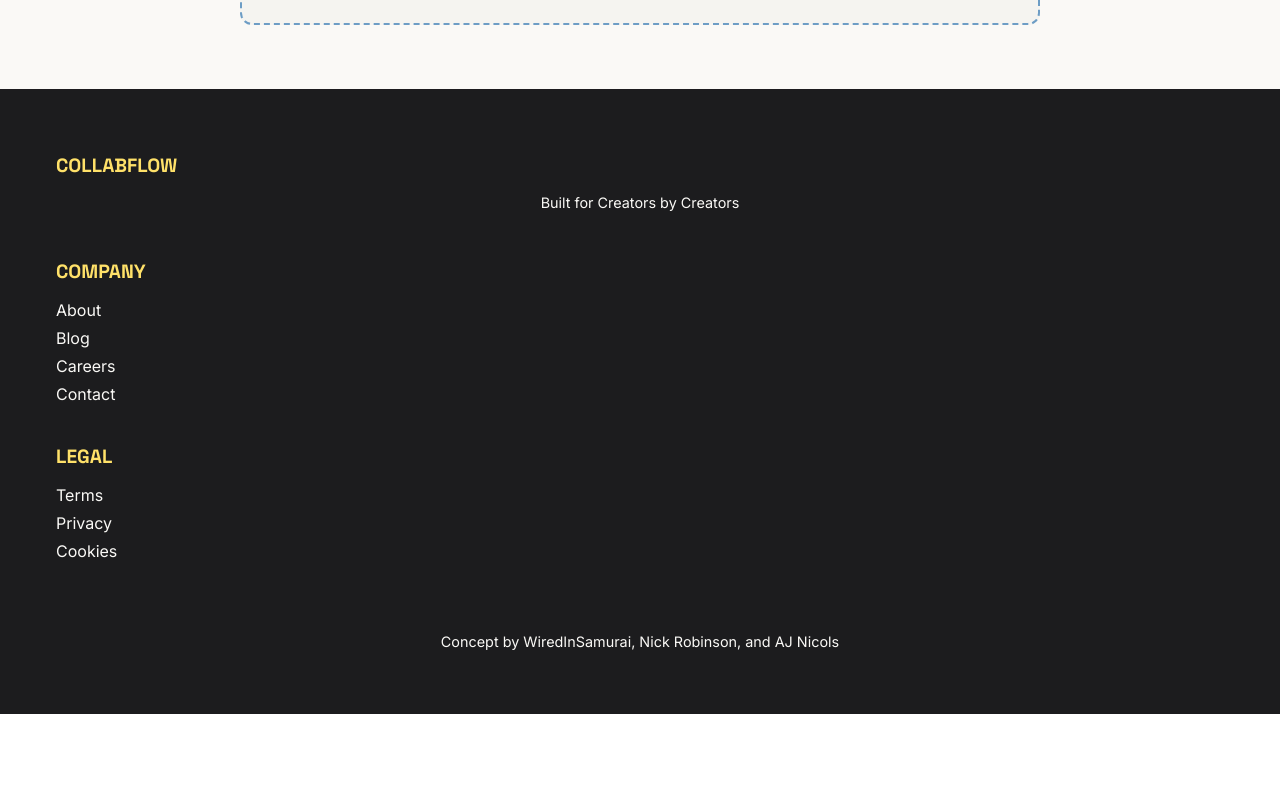
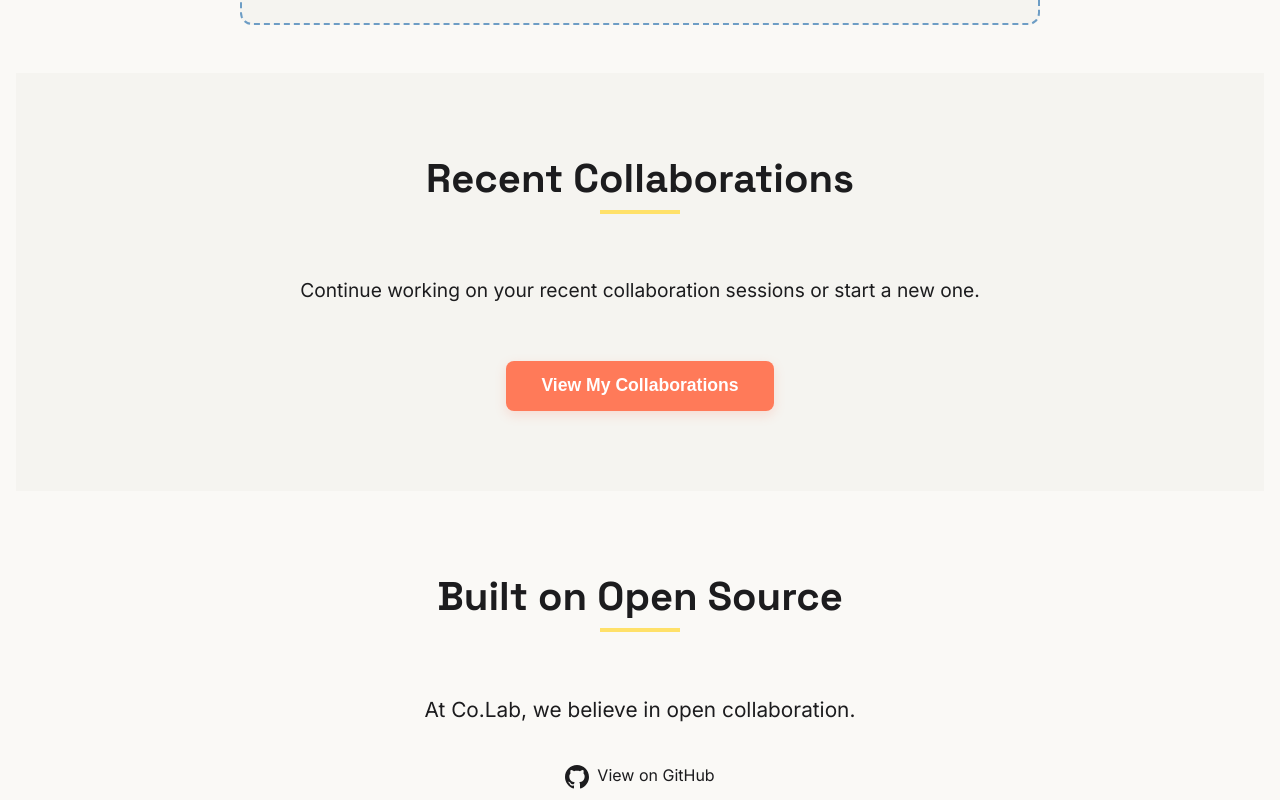
Before and after one commit to buidl-renaissance/co.lab, a Next.js app: page / in a window 1280 px wide. Shown: the part 1780-2580 px from the top of the page. Before the commit the page ends 2494 px from the top, so only its background shows below. Built offline with nearby package versions, Linux system fonts and the light colour scheme.

Commit message:
view your collabs, fixes to info

```diff
--- a/src/components/Layout.tsx
+++ b/src/components/Layout.tsx
@@ -70,7 +70,6 @@ const SectionTitle = styled.h2<{size?: Size}>`
     }
   }
 `;
-
 const Footer = styled.footer`
   width: 100%;
   padding: 2rem 1rem;
@@ -88,6 +87,7 @@ const Footer = styled.footer`
     font-size: 0.9rem;
     margin: 1rem 0;
     text-align: center;
+    @media (min-width: 768px) {
   }
 `;
 
@@ -99,11 +99,11 @@ const FooterContent = styled.div`
   margin-bottom: 1.5rem;
 
   @media (min-width: 768px) {
+    align-items: self-start;
     flex-direction: row;
-    justify-content: space-between;
-    flex-wrap: wrap;
+    justify-content: space-around;
     max-width: 1200px;
-    margin-bottom: 2rem;
+    margin: 0 auto 2rem;
   }
 `;
 
@@ -113,8 +113,10 @@ const FooterColumn = styled.div`
   text-align: center;
 
   @media (min-width: 768px) {
-    min-width: 200px;
-    margin: 1rem;
+    width: auto;
+    flex: 1;
+    max-width: 250px;
+    margin: 0 1.5rem;
     text-align: left;
   }
 
--- a/src/pages/index.tsx
+++ b/src/pages/index.tsx
@@ -335,12 +335,48 @@ const CollabFlowHome: React.FC = () => {
           </SelectTemplatePrompt>
         )}
 
+        <Section id="recent-collaborations" style={{ backgroundColor: "#f5f4f0" }}>
+          <SectionTitle>Recent Collaborations</SectionTitle>
+          <Description style={{ textAlign: "center", fontSize: "1.2rem" }}>
+            Continue working on your recent collaboration sessions or start a
+            new one.
+          </Description>
+          <CTAContainer>
+            <PrimaryButton onClick={() => router.push("/collabs")}>
+              View My Collaborations
+            </PrimaryButton>
+          </CTAContainer>
+        </Section>
+
+        <Section>
+          <SectionTitle>Built on Open Source</SectionTitle>
+          <Description>
+            At Co.Lab, we believe in open collaboration.
+          </Description>
+          <a
+            href="https://github.com/buidl-renaissance/co.lab"
+            target="_blank"
+            rel="noopener noreferrer"
+          >
+            <svg
+              xmlns="http://www.w3.org/2000/svg"
+              width="24"
+              height="24"
+              viewBox="0 0 24 24"
+              fill="currentColor"
+              style={{ marginRight: "8px", verticalAlign: "middle" }}
+            >
+              <path d="M12 0c-6.626 0-12 5.373-12 12 0 5.302 3.438 9.8 8.207 11.387.599.111.793-.261.793-.577v-2.234c-3.338.726-4.033-1.416-4.033-1.416-.546-1.387-1.333-1.756-1.333-1.756-1.089-.745.083-.729.083-.729 1.205.084 1.839 1.237 1.839 1.237 1.07 1.834 2.807 1.304 3.492.997.107-.775.418-1.305.762-1.604-2.665-.305-5.467-1.334-5.467-5.931 0-1.311.469-2.381 1.236-3.221-.124-.303-.535-1.524.117-3.176 0 0 1.008-.322 3.301 1.23.957-.266 1.983-.399 3.003-.404 1.02.005 2.047.138 3.006.404 2.291-1.552 3.297-1.23 3.297-1.23.653 1.653.242 2.874.118 3.176.77.84 1.235 1.911 1.235 3.221 0 4.609-2.807 5.624-5.479 5.921.43.372.823 1.102.823 2.222v3.293c0 .319.192.694.801.576 4.765-1.589 8.199-6.086 8.199-11.386 0-6.627-5.373-12-12-12z" />
+            </svg>
+            View on GitHub
+          </a>
+        </Section>
       </Main>
 
       <Footer>
         <FooterContent>
           <FooterColumn>
-            <h3>COLLABFLOW</h3>
+            <h3>COL.LAB</h3>
             <p>Built for Creators by Creators</p>
           </FooterColumn>
           <FooterColumn>
@@ -357,7 +393,7 @@ const CollabFlowHome: React.FC = () => {
             <Link href="/cookies">Cookies</Link>
           </FooterColumn>
         </FooterContent>
-        <p>Concept by WiredInSamurai, Nick Robinson, and AJ Nicols</p>
+        <p>Concept by WiredInSamurai, Nick Rob, and AJ</p>
       </Footer>
     </Container>
   );
```
Also changed, not shown: src/pages/about.tsx (+4 -4 lines), src/pages/collab/[id].tsx (+21 -1 lines).
